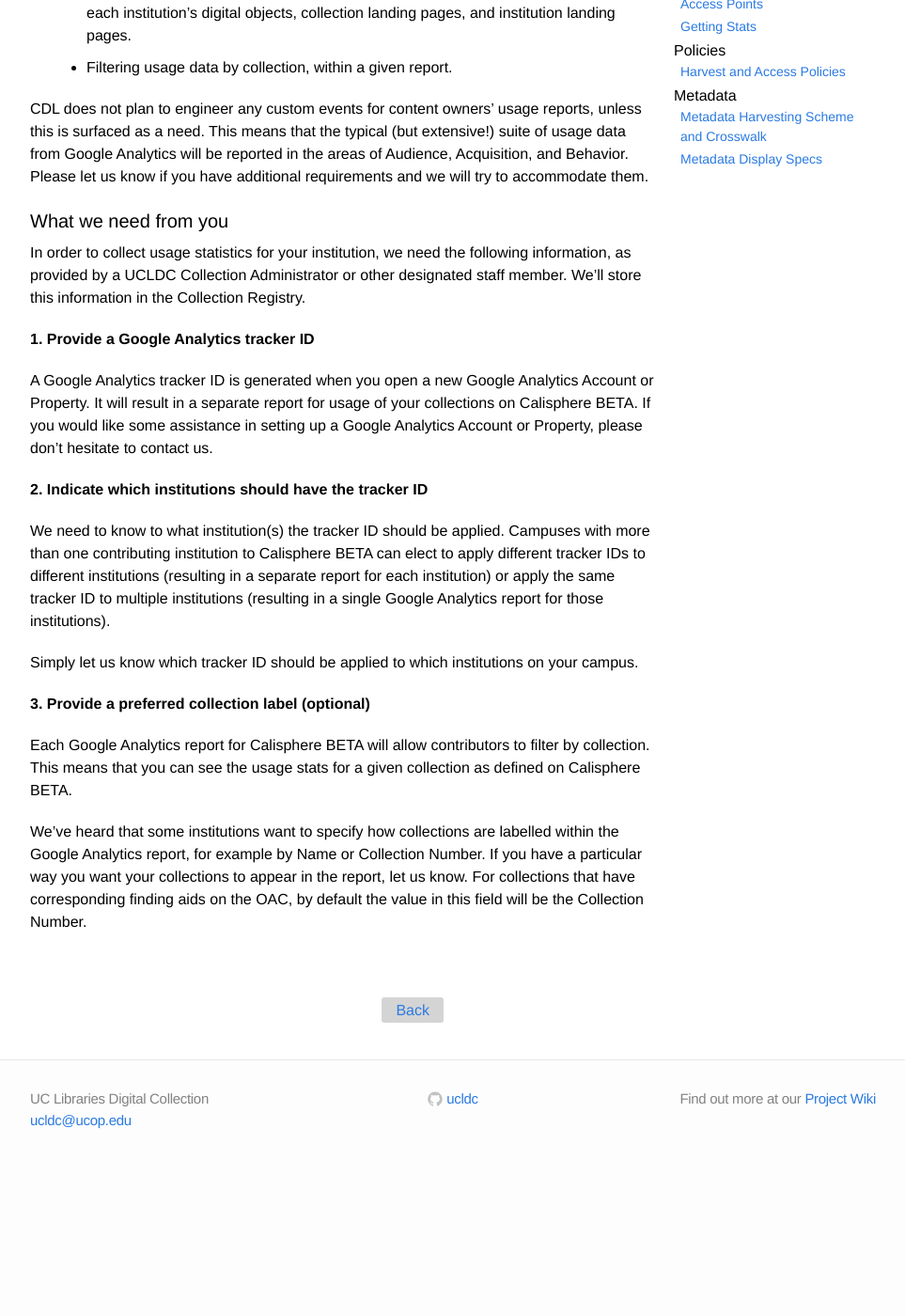
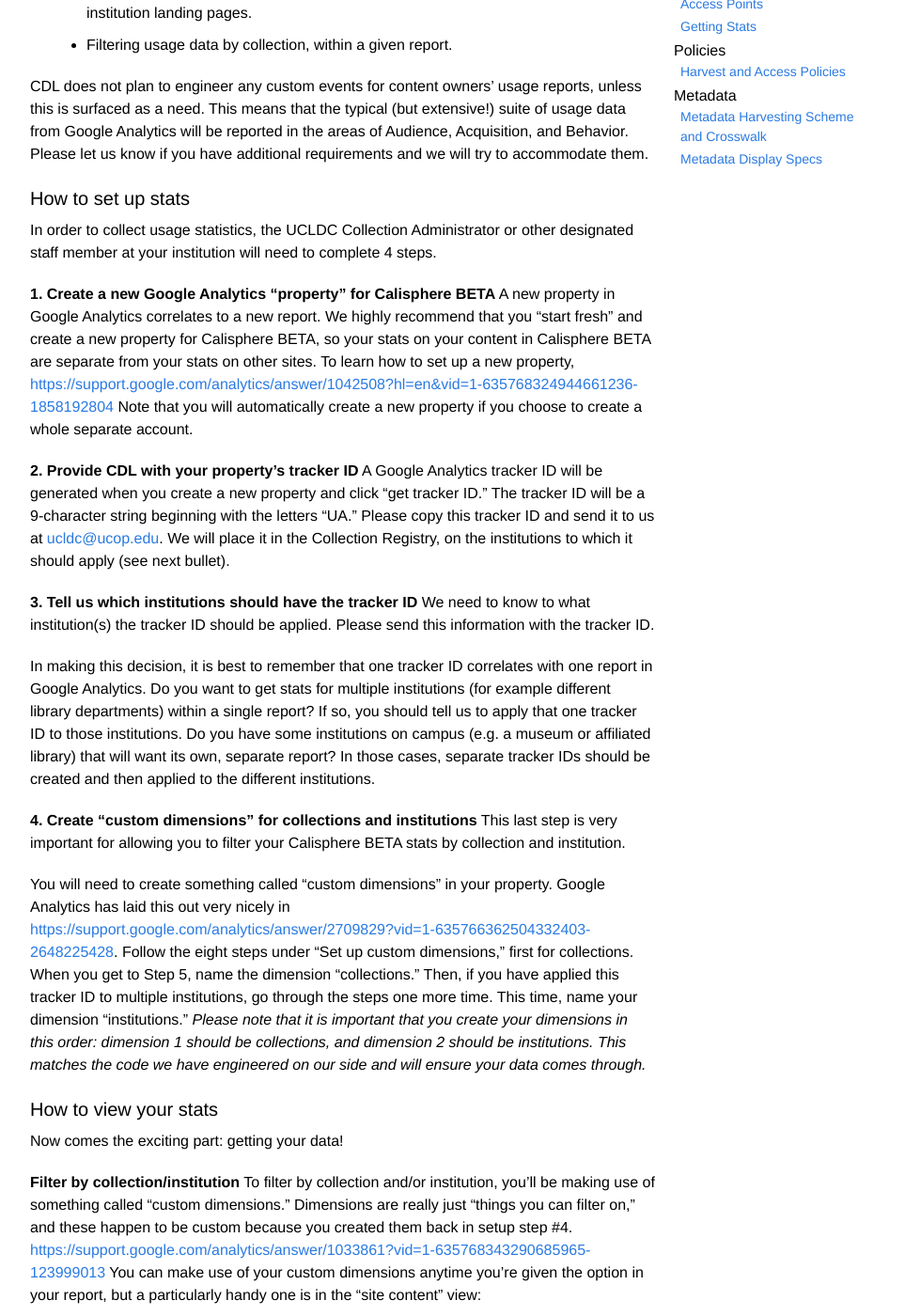
Before and after one commit to ucldc/ucldc-docs, a Jekyll site: the page built from docs/registry/stats.md, in a window 1280 px wide and 1400 px high, scrolled down 388 px. Shown: the whole window at 94% size, without its empty margins (158-1121 px from the left). Built offline with Jekyll 4.4.1, drawn with Linux system fonts in a browser that asks for light colours; nearby versions of some CDN libraries; before the commit the page ends 1636 px from its top, so only the background shows below that; some of the changed text lies outside the part shown.

Commit message:
Update stats.md
lots of changes to stats documentation

```diff
--- a/docs/registry/stats.md
+++ b/docs/registry/stats.md
@@ -10,26 +10,44 @@
 ##What's supported
 We are able to support contributor statistics through Google Analytics as follows:
 
-+ Separate Google Analytics reports for separate institutions. (Campuses can elect to "roll-up" institutions into a single report if so desired; see below.) Data is collected on each institution's digital objects, collection landing pages, and institution landing pages.
++ Filtering usage data by institution (e.g. library department), within a given report. Data is collected on each institution's digital objects, collection landing pages, and institution landing pages.
 + Filtering usage data by collection, within a given report.
 
 CDL does not plan to engineer any custom events for content owners’ usage reports, unless this is surfaced as a need. This means that the typical (but extensive!) suite of usage data from Google Analytics will be reported in the areas of Audience, Acquisition, and Behavior. Please let us know if you have additional requirements and we will try to accommodate them.
 
-##What we need from you
-In order to collect usage statistics for your institution, we need the following information, as provided by a UCLDC Collection Administrator or other designated staff member. We'll store this information in the Collection Registry.
+##How to set up stats
+In order to collect usage statistics, the UCLDC Collection Administrator or other designated staff member at your institution will need to complete 4 steps.
 
-**1. Provide a Google Analytics tracker ID**
+**1. Create a new Google Analytics "property" for Calisphere BETA**
+A new property in Google Analytics correlates to a new report. We highly recommend that you "start fresh" and create a new property for Calisphere BETA, so your stats on your content in Calisphere BETA are separate from your stats on other sites. To learn how to set up a new property, [https://support.google.com/analytics/answer/1042508?hl=en&vid=1-635768324944661236-1858192804](read the instructions here.) Note that you will automatically create a new property if you choose to create a whole separate account.
 
-A Google Analytics tracker ID is generated when you open a new Google Analytics Account or Property. It will result in a separate report for usage of your collections on Calisphere BETA. If you would like some assistance in setting up a Google Analytics Account or Property, please don't hesitate to contact us.
+**2. Provide CDL with your property's tracker ID**
+A Google Analytics tracker ID will be generated when you create a new property and click "get tracker ID." The tracker ID will be a 9-character string beginning with the letters "UA." Please copy this tracker ID and send it to us at [ucldc@ucop.edu](ucldc@ucop.edu). We will place it in the Collection Registry, on the institutions to which it should apply (see next bullet).
 
-**2. Indicate which institutions should have the tracker ID**
+**3. Tell us which institutions should have the tracker ID**
+We need to know to what institution(s) the tracker ID should be applied. Please send this information with the tracker ID.
 
-We need to know to what institution(s) the tracker ID should be applied. Campuses with more than one contributing institution to Calisphere BETA can elect to apply different tracker IDs to different institutions (resulting in a separate report for each institution) or apply the same tracker ID to multiple institutions (resulting in a single Google Analytics report for those institutions).
+In making this decision, it is best to remember that one tracker ID correlates with one report in Google Analytics. Do you want to get stats for multiple institutions (for example different library departments) within a single report? If so, you should tell us to apply that one tracker ID to those institutions. Do you have some institutions on campus (e.g. a museum or affiliated library) that will want its own, separate report? In those cases, separate tracker IDs should be created and then applied to the different institutions.
 
-Simply let us know which tracker ID should be applied to which institutions on your campus.
+**4. Create "custom dimensions" for collections and institutions**
+This last step is very important for allowing you to filter your Calisphere BETA stats by collection and institution.
 
-**3. Provide a preferred collection label (optional)**
+You will need to create something called "custom dimensions" in your property. Google Analytics has laid this out very nicely in [https://support.google.com/analytics/answer/2709829?vid=1-635766362504332403-2648225428](this help documentation). Follow the eight steps under "Set up custom dimensions," first for collections. When you get to Step 5, name the dimension "collections." Then, if you have applied this tracker ID to multiple institutions, go through the steps one more time. This time, name your dimension "institutions." *Please note that it is important that you create your dimensions in this order: dimension 1 should be collections, and dimension 2 should be institutions. This matches the code we have engineered on our side and will ensure your data comes through.*
 
-Each Google Analytics report for Calisphere BETA will allow contributors to filter by collection. This means that you can see the usage stats for a given collection as defined on Calisphere BETA.
+##How to view your stats
+Now comes the exciting part: getting your data!
 
-We've heard that some institutions want to specify how collections are labelled within the Google Analytics report, for example by Name or Collection Number. If you have a particular way you want your collections to appear in the report, let us know. For collections that have corresponding finding aids on the OAC, by default the value in this field will be the Collection Number.
+**Filter by collection/institution**
+To filter by collection and/or institution, you'll be making use of something called "custom dimensions." Dimensions are really just "things you can filter on," and these happen to be custom because you created them back in setup step #4. [https://support.google.com/analytics/answer/1033861?vid=1-635768343290685965-123999013](Read more about dimensions here.) You can make use of your custom dimensions anytime you're given the option in your report, but a particularly handy one is in the "site content" view:
+
+- Using the left-side navigation, click on Behavior to expand your report options
+- Click on Site Content
+- Click on All Pages
+- In the table in the bottom half of the report, find the button called "Secondary Dimension"
+- Click on "Custom Dimension"
+- Click on "collections" or "institutions"
+
+You should now see all of the collections and/or institutions with which a given page is affiliated. You can then do fancy things like sort your pages by collection (click on the "collections" or "institutions" column), or create an advanced filter using a collection name to see all your stats for a given collection (click on the "advanced" link next to the magnifying glass on the right side).
+
+**Additional stats support**
+Generally speaking, we will not be providing additional support in navigating and interpreting your usage reports, as Google Analytics already provides [https://support.google.com/analytics?vid=1-635768324944661236-1858192804#topic=3544906](extensive help documentation). That said, we are happy to consult to the extent we can, especially if need more information about Calisphere BETA in order to understand your stats. Please feel free to contact us.
```
